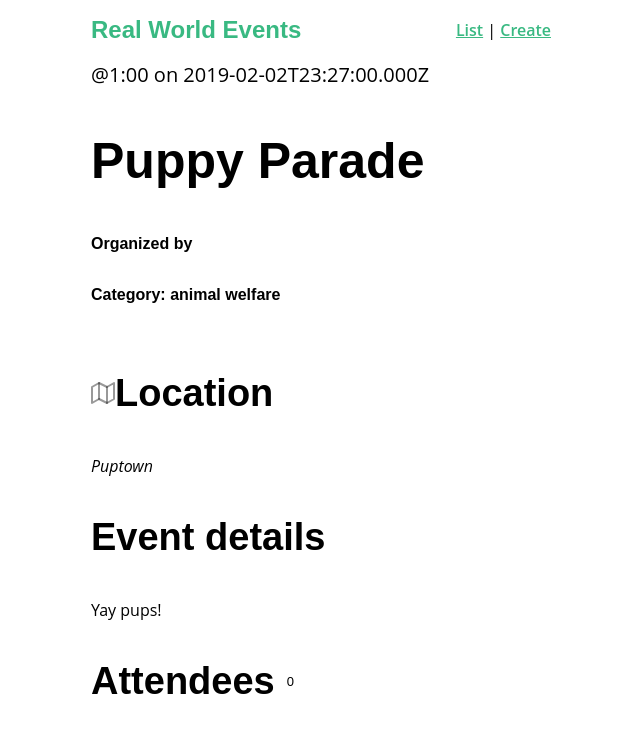
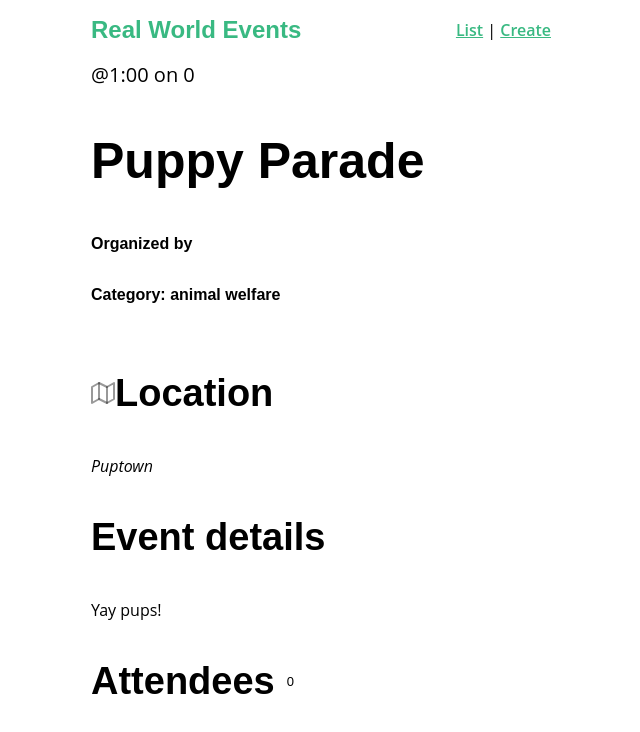
Before and after one commit to M-RAY47/real-world-vue, a Vue app: page /event/4582797 in a window 1280 px wide. Shown: the top 732 px of the page, without its empty margins (339-979 px from the left). Built offline with nearby package versions, Linux system fonts and the light colour scheme; data requests are answered from the project's data file.

Commit message:
used date filter in eventShow component

```diff
--- a/src/views/EventShow.vue
+++ b/src/views/EventShow.vue
@@ -1,7 +1,7 @@
 <template>
   <div>
     <div class="event-header">
-      <span class="eyebrow">@{{ event.time }} on {{ event.date }}</span>
+      <span class="eyebrow">@{{ event.time }} on {{ event.date | date }}</span>
       <h1 class="title">{{ event.title }}</h1>
       <h5>Organized by {{ event.organizer ? event.organizer.name : "" }}</h5>
       <h5>Category: {{ event.category }}</h5>
```
